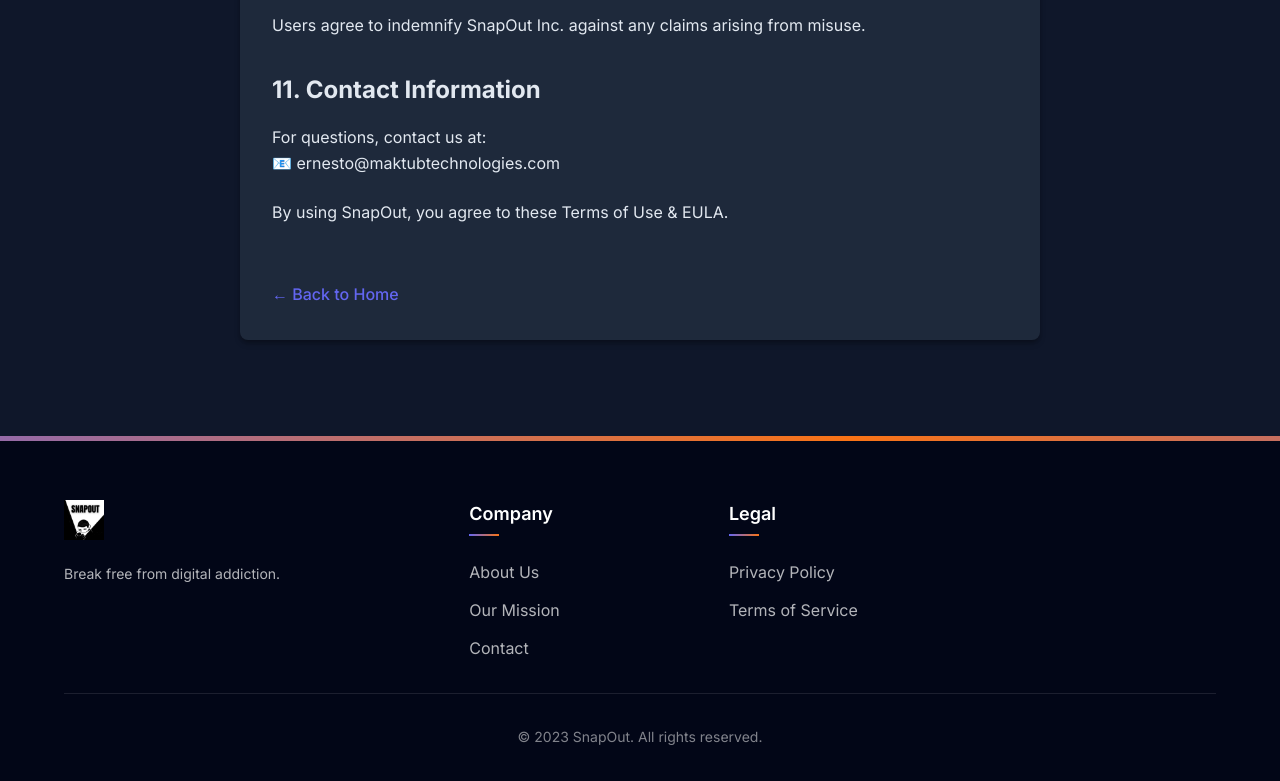
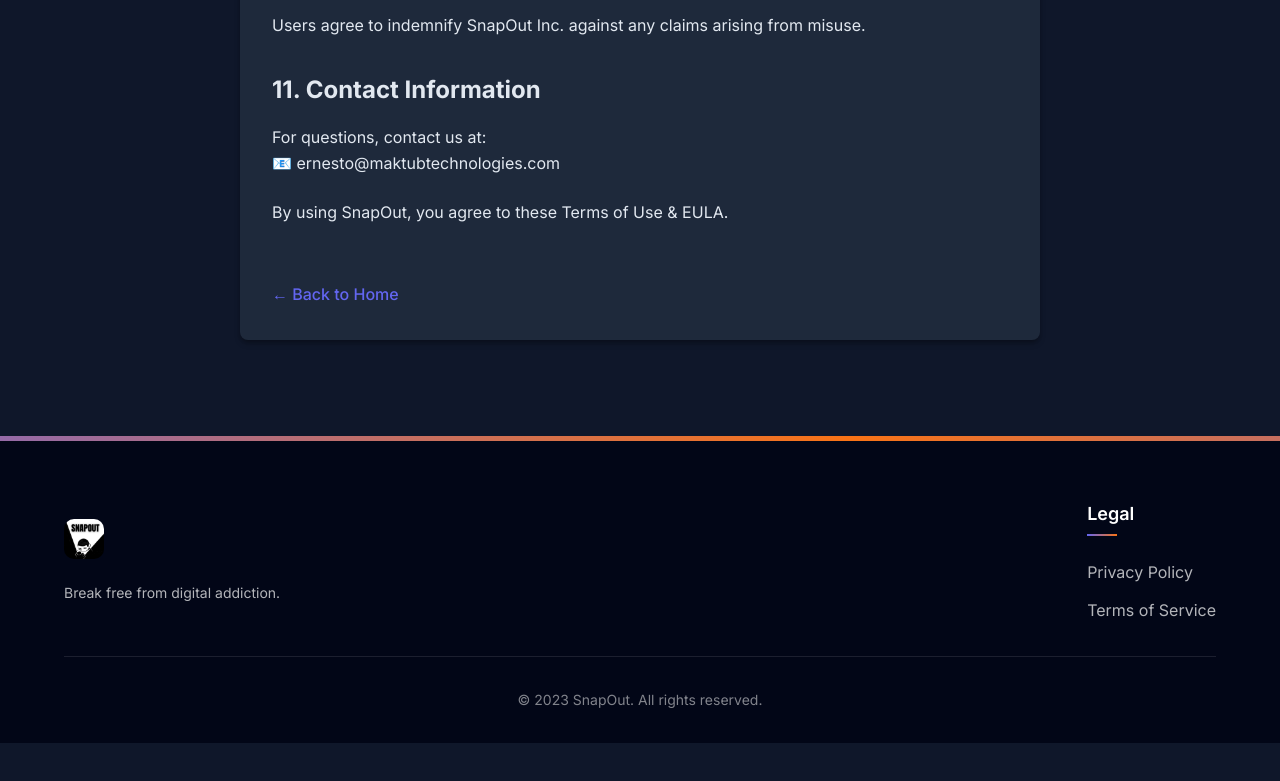
Before and after one commit to ChrolloAce/snapweb, a plain HTML site: page terms.html in a window 1280 px wide. Shown: the part 1465-2246 px from the top of the page. After the commit the page ends 2208 px from the top, so only its background shows below. Drawn offline with Linux system fonts and the light colour scheme.

Commit message:
Added rounded corners to logo and simplified footer

```diff
--- a/styles.css
+++ b/styles.css
@@ -120,6 +120,12 @@ nav .container {
 .logo img {
     height: 40px;
     width: auto;
+    border-radius: 10px;
+    transition: transform 0.3s ease;
+}
+
+.logo img:hover {
+    transform: scale(1.05);
 }
 
 .nav-links {
@@ -717,15 +723,17 @@ footer::before {
 
 .footer-content {
     display: grid;
-    grid-template-columns: 1fr 2fr;
+    grid-template-columns: 1fr 1fr;
     gap: 2rem;
     margin-bottom: 2rem;
     position: relative;
+    align-items: center;
 }
 
 .footer-logo img {
     height: 40px;
     margin-bottom: 1rem;
+    border-radius: 10px;
 }
 
 .footer-logo p {
@@ -734,9 +742,8 @@ footer::before {
 }
 
 .footer-links {
-    display: grid;
-    grid-template-columns: repeat(3, 1fr);
-    gap: 2rem;
+    display: flex;
+    justify-content: flex-end;
 }
 
 .footer-column h4 {
--- a/terms.html
+++ b/terms.html
@@ -142,14 +142,6 @@
                 </div>
                 <div class="footer-links">
                     <div class="footer-column">
-                        <h4>Company</h4>
-                        <ul>
-                            <li><a href="#">About Us</a></li>
-                            <li><a href="#">Our Mission</a></li>
-                            <li><a href="#">Contact</a></li>
-                        </ul>
-                    </div>
-                    <div class="footer-column">
                         <h4>Legal</h4>
                         <ul>
                             <li><a href="privacy.html">Privacy Policy</a></li>
```
Also changed, not shown: index.html (+0 -16 lines), privacy.html (+0 -8 lines).
